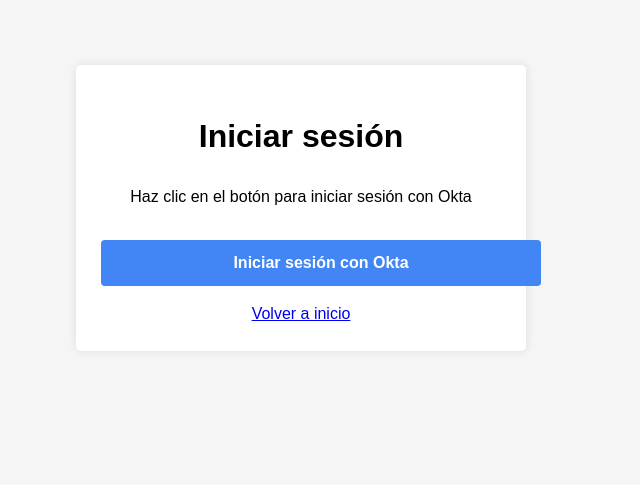
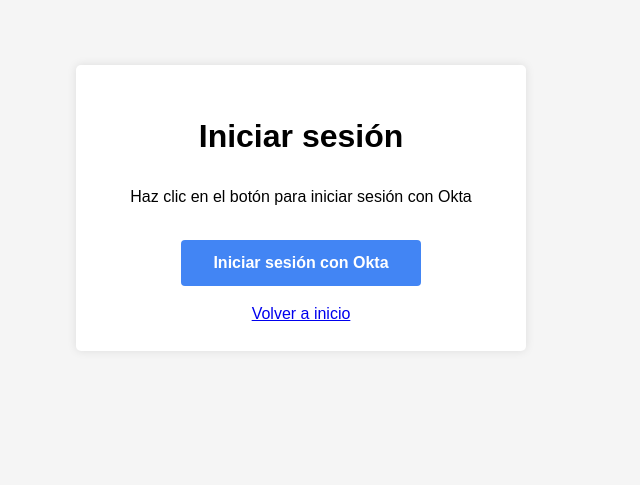
Before and after one commit to pablofc18/TFG-PabloFC, a Flask app: page / in a window 1280 px wide. Shown: the part 212-697 px from the top of the page, without its empty margins (339-979 px from the left). Run offline with Flask 3, Linux system fonts and the light colour scheme; parts of the project's set-up code (start-up, migrations or seed data) failed here and were passed over.

Commit message:
modif login button

```diff
--- a/APPWITHFLASK/templates/login.html
+++ b/APPWITHFLASK/templates/login.html
@@ -35,7 +35,8 @@
             font-weight: bold;
             border: none;
             cursor: pointer;
-            width: 100%;
+            width: auto;
+            min-width: 200px;
             margin-top: 15px;
         }
         .button:hover {
```
